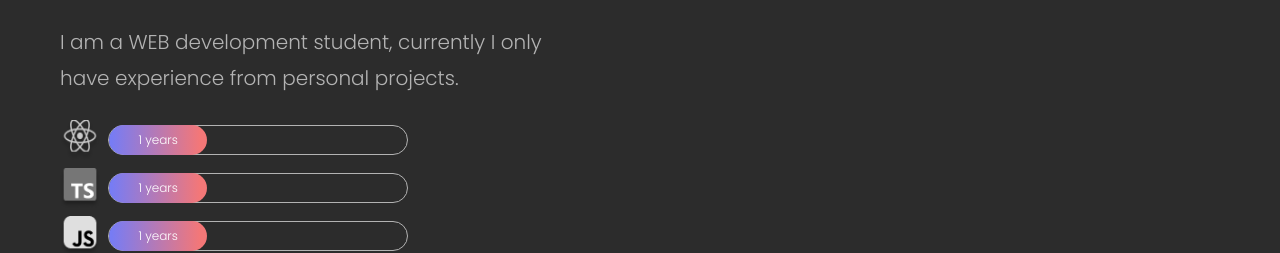
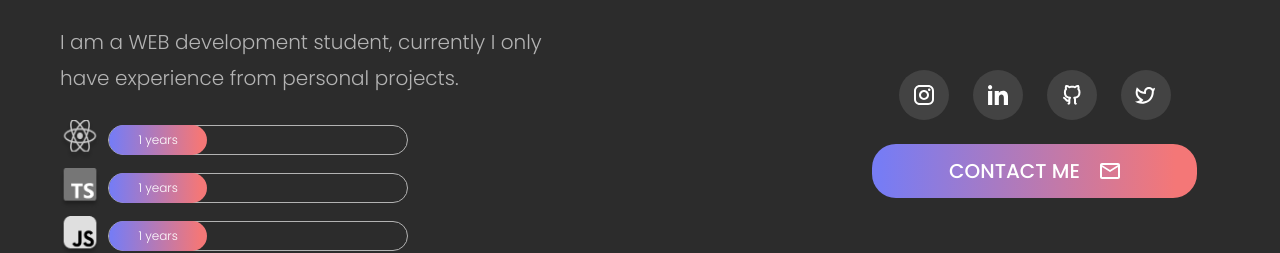
Before and after one commit to nathannfs/my-portfolio, a Next.js app: page / in a window 1280 px wide. Shown: the part 538-791 px from the top of the page. Built offline with nearby package versions, Linux system fonts and the light colour scheme.

Commit message:
update btns

```diff
--- a/src/app/styles/home.scss
+++ b/src/app/styles/home.scss
@@ -16,8 +16,8 @@
     justify-content: center;
     flex-direction: column;
     gap: 24px;
-    grid-area: btns;
-    width: 100%;
+    // grid-area: btns;
+    // width: 100%;
 
     .btn-primary {
       background: linear-gradient(90deg, #777cf4 2.62%, #f47777 93.38%);
```
